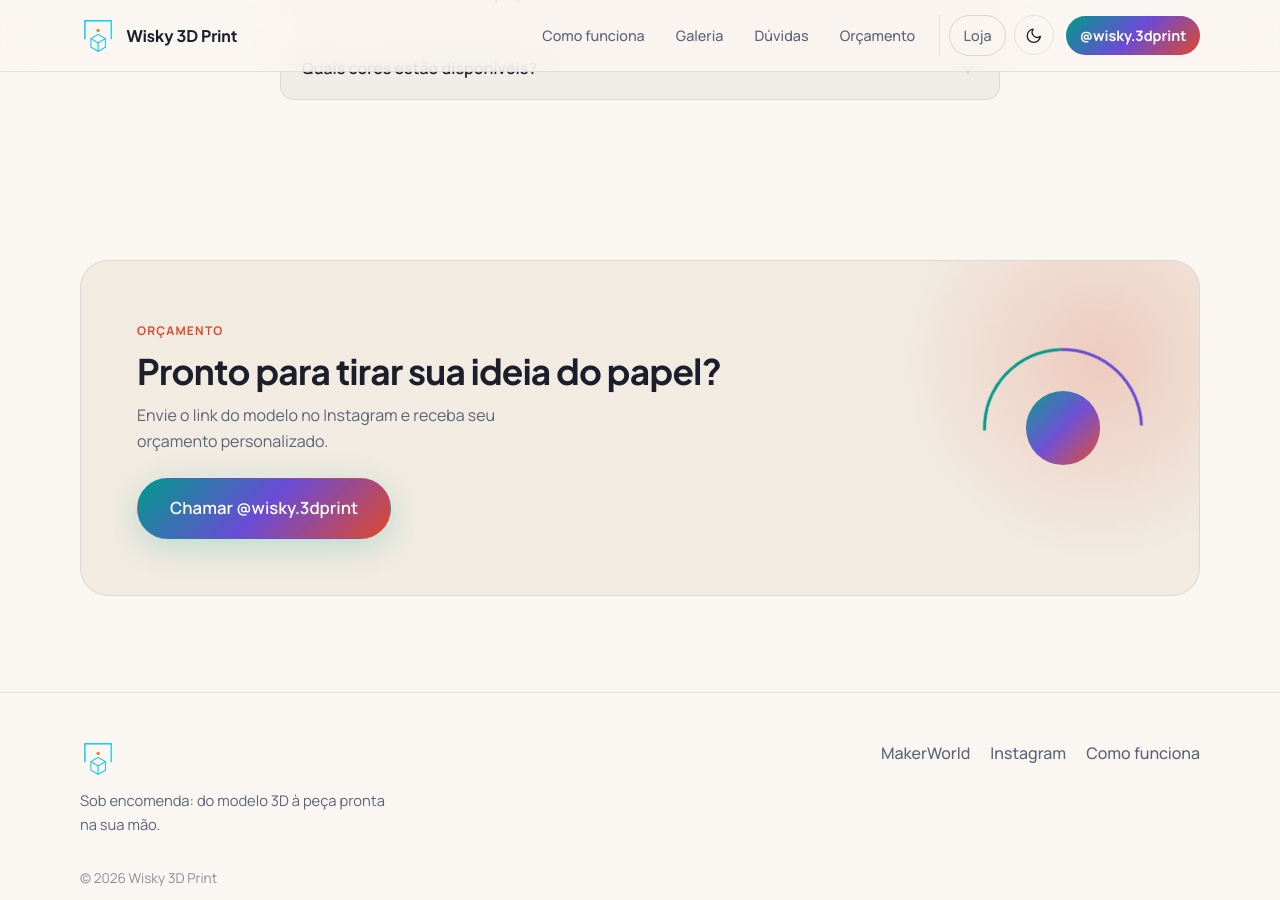
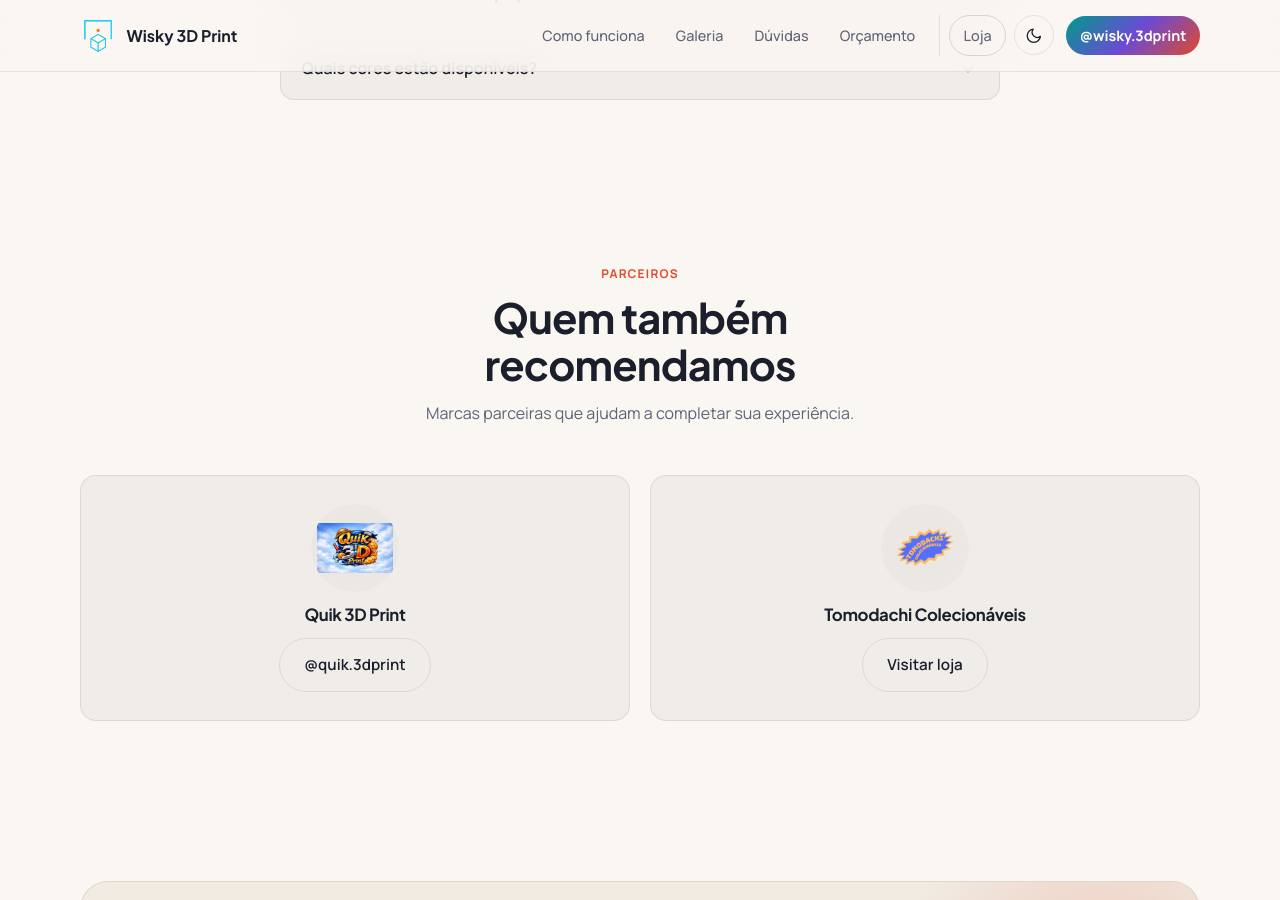
Before and after one commit to danielwisky/wisky-3dprint, a Jekyll site: the page built from index.html, in a window 1280 px wide and 900 px high, scrolled down 4823 px. Built offline with Jekyll 4.4.1, drawn with Linux system fonts in a browser that asks for light colours.

Commit message:
feat: add parceiros section with data-driven partner cards to home page

```diff
--- /dev/null
+++ b/_includes/parceiros.html
@@ -0,0 +1,22 @@
+<div class="parceiros-grid reveal-stagger">
+  {%- for p in site.data.parceiros -%}
+  <article class="parceiro-card">
+    <div class="parceiro-card-logo">
+      <img src="{{ p.logo | relative_url }}" alt="Logo {{ p.nome }}" loading="lazy" decoding="async">
+    </div>
+    <h3 class="parceiro-card-nome">{{ p.nome }}</h3>
+    <div class="parceiro-card-links">
+      {%- if p.instagram_url -%}
+      <a class="btn btn-ghost" href="{{ p.instagram_url }}" target="_blank" rel="noopener noreferrer">
+        @{{ p.instagram_username }}
+      </a>
+      {%- endif -%}
+      {%- if p.site_url -%}
+      <a class="btn btn-ghost" href="{{ p.site_url }}" target="_blank" rel="noopener noreferrer">
+        Visitar loja
+      </a>
+      {%- endif -%}
+    </div>
+  </article>
+  {%- endfor -%}
+</div>
--- a/assets/css/style.scss
+++ b/assets/css/style.scss
@@ -2436,6 +2436,49 @@ body.gallery-modal-open {
 .depoimento-card blockquote::before { content: "\201C"; color: var(--cyan); font-weight: 800; }
 .depoimento-card figcaption { color: var(--muted); font-weight: 600; font-size: 0.9rem; }
 
+.parceiros-grid {
+  display: grid;
+  grid-template-columns: repeat(auto-fit, minmax(220px, 1fr));
+  gap: 1.25rem;
+}
+.parceiro-card {
+  display: flex;
+  flex-direction: column;
+  align-items: center;
+  gap: 0.85rem;
+  padding: 1.75rem 1.5rem;
+  background: var(--surface);
+  border: 1px solid var(--border);
+  border-radius: 16px;
+  text-align: center;
+}
+.parceiro-card-logo {
+  width: 88px;
+  height: 88px;
+  border-radius: 50%;
+  overflow: hidden;
+  background: var(--section-tint);
+  display: flex;
+  align-items: center;
+  justify-content: center;
+  padding: 0.4rem;
+}
+.parceiro-card-logo img {
+  width: 100%;
+  height: 100%;
+  object-fit: contain;
+}
+.parceiro-card-nome {
+  margin: 0;
+  font-size: 1.05rem;
+}
+.parceiro-card-links {
+  display: flex;
+  flex-wrap: wrap;
+  justify-content: center;
+  gap: 0.6rem;
+}
+
 .img-zoom {
   display: block;
   width: 100%;
--- a/index.html
+++ b/index.html
@@ -181,6 +181,19 @@ title: "Wisky 3D Print"
 </section>
 {%- endif -%}
 
+{%- if site.data.parceiros and site.data.parceiros.size > 0 -%}
+<section id="parceiros" class="section section-parceiros">
+  <div class="container">
+    <header class="section-header section-header-center reveal">
+      <span class="section-tag">Parceiros</span>
+      <h2>Quem também recomendamos</h2>
+      <p>Marcas parceiras que ajudam a completar sua experiência.</p>
+    </header>
+    {% include parceiros.html %}
+  </div>
+</section>
+{%- endif -%}
+
 <section id="contato" class="section section-cta">
   <div class="container">
     <div class="cta-panel reveal">
```
Also changed, not shown: _data/parceiros.yml (added, +17 -0 lines), assets/img/parceiros/quik-3dprint.jpg (added), assets/img/parceiros/tomodachi-colecionaveis.png (added).
